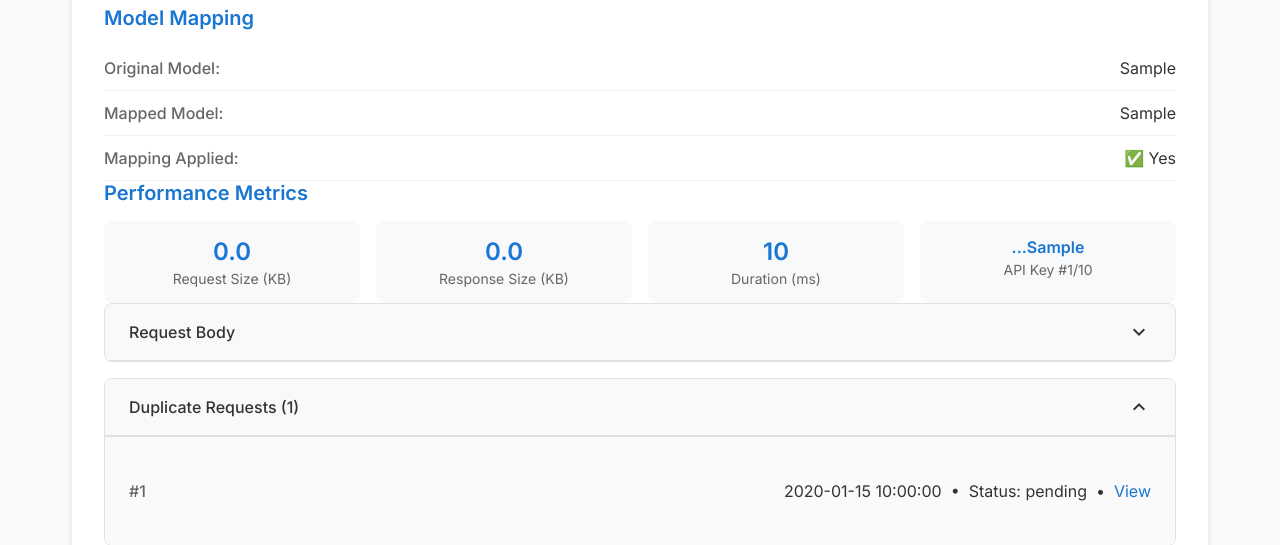
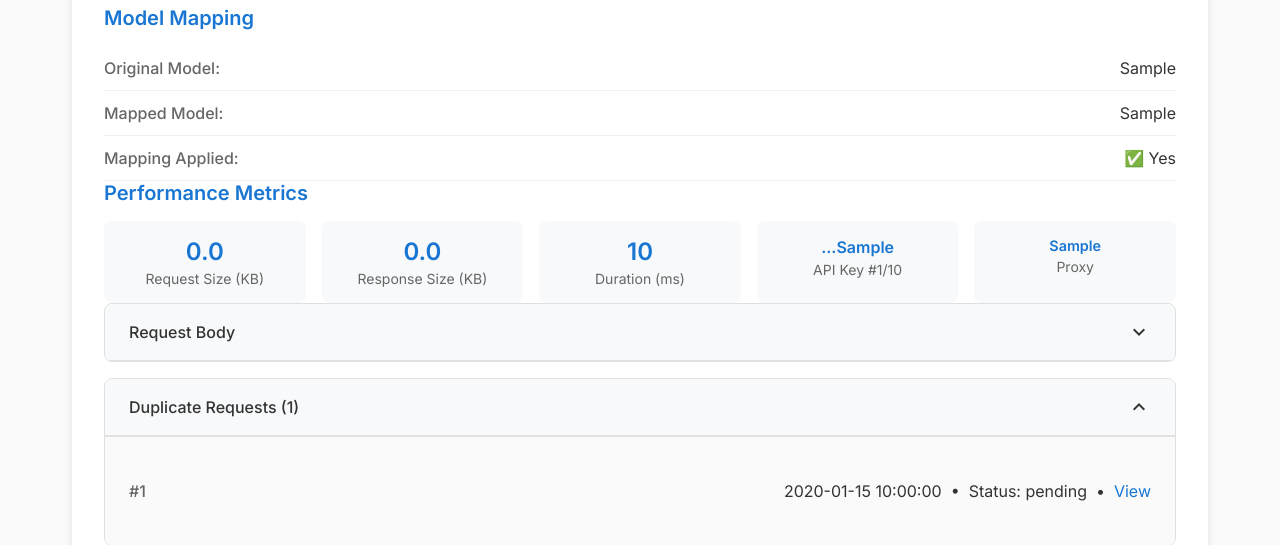
Before and after one commit to mitchins/SmolRouter, a Python web app: template templates/request_detail.html in a window 1280 px wide. Shown: the part 555-1100 px from the top of the page. Run offline with Jinja, Linux system fonts and the light colour scheme; the template is opened without the code that fills it: most values are stand-ins (such as "Sample title", 1, 10 or a date in 2020).

Commit message:
Enhance GoogleGenAIProvider to convert ProxyConfig to string for storage and explicitly mark direct connections; update request detail template to display used proxy information.

```diff
--- a/templates/request_detail.html
+++ b/templates/request_detail.html
@@ -399,6 +399,12 @@
                         <div class="metric-label">API Key{% if log.api_key_index and log.api_key_total %} #{{ log.api_key_index }}/{{ log.api_key_total }}{% endif %}</div>
                     </div>
                     {% endif %}
+                    {% if log.proxy_used %}
+                    <div class="metric-item">
+                        <div class="metric-value" style="font-size: 0.9rem;">{{ log.proxy_used }}</div>
+                        <div class="metric-label">Proxy</div>
+                    </div>
+                    {% endif %}
                 </div>
             </div>
 
```
Also changed, not shown: smolrouter/google_genai_provider.py (+10 -2 lines).
